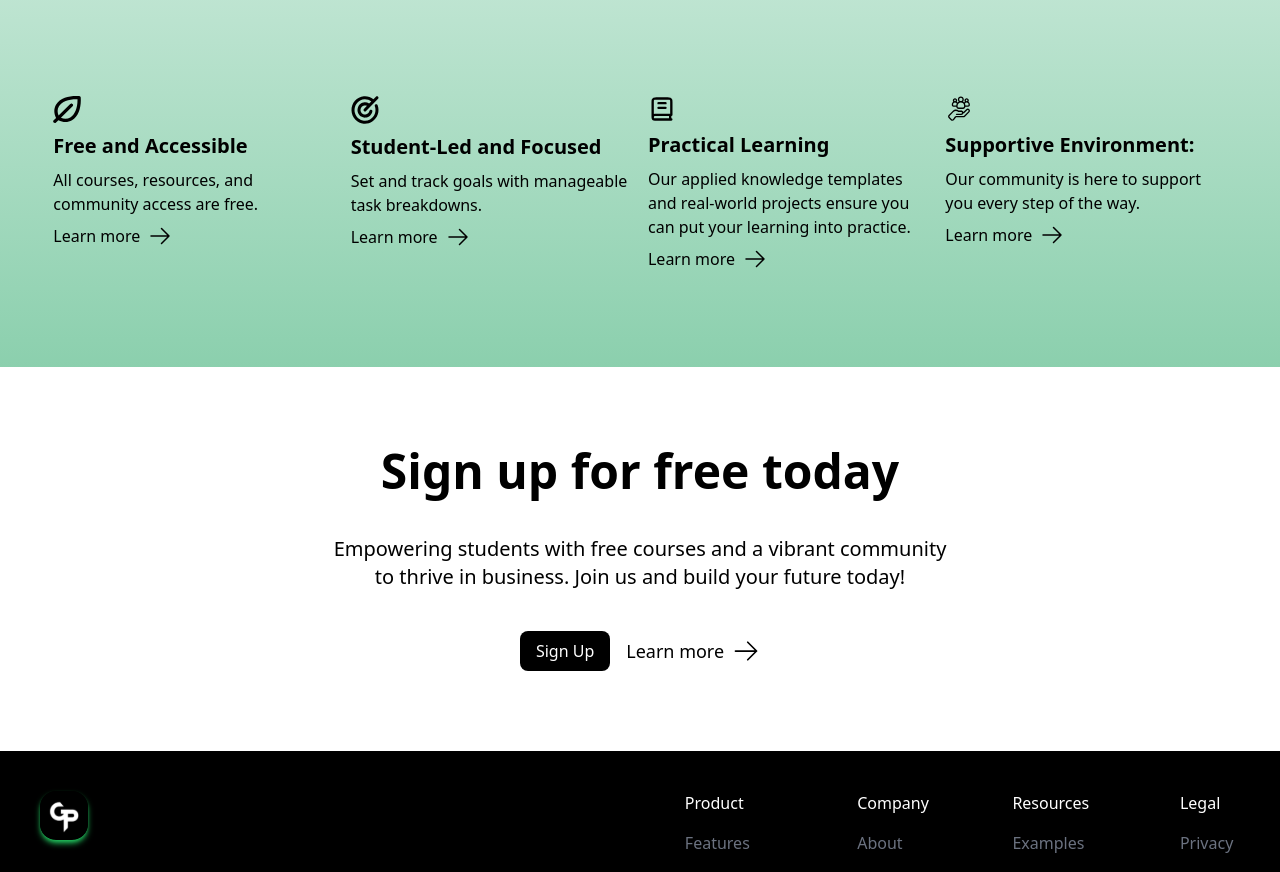
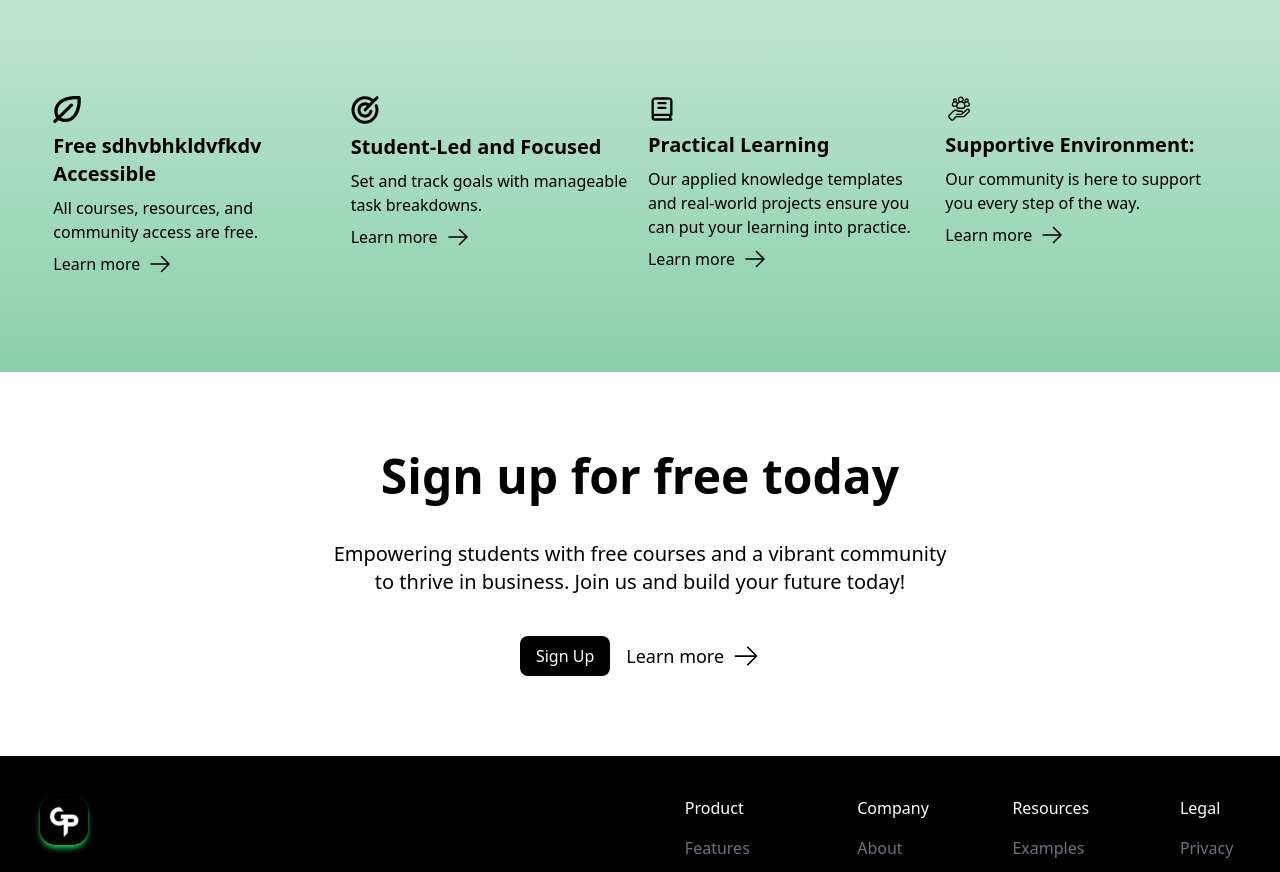
Before and after one commit to gpproject06/green-portfolio-website, a Next.js app: page / in a window 1280 px wide. Shown: the part 2520-3392 px from the top of the page. Built offline with nearby package versions, Linux system fonts and the light colour scheme; grey boxes are pictures that could not be loaded.

Commit message:
gibberish test

```diff
--- a/src/app/page.tsx
+++ b/src/app/page.tsx
@@ -102,7 +102,7 @@ Our Story and Mission
 <div className="md:grid grid-cols-1 md:grid-cols-2 xl:grid-cols-4 md:gap-4  pt-16 pb-24 md:w-11/12  2xl:w-10/12 justify-items-center  ">
 {/* Individial Mission Card Components */}
      <MissionCard
-      title="Free and Accessible"
+      title="Free sdhvbhkldvfkdv Accessible"
       description="All courses, resources, and community access are free."
       linkHref="#"
       img={Leaf}
```
